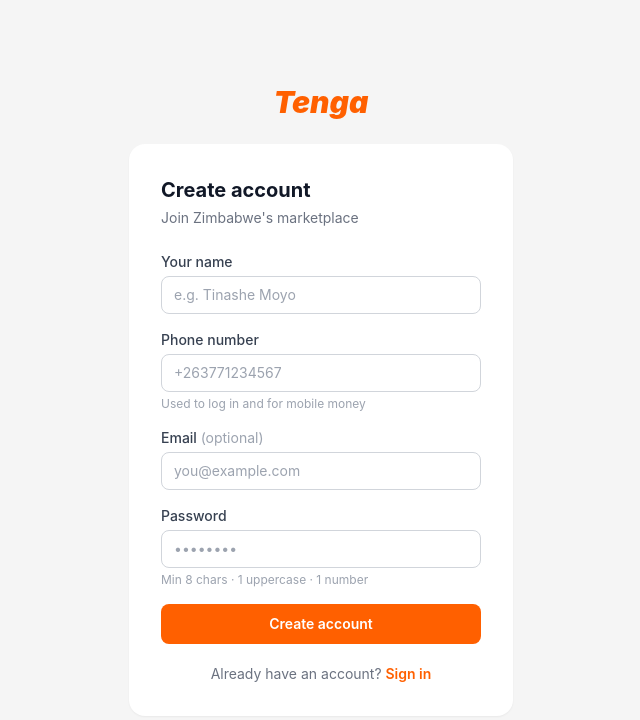
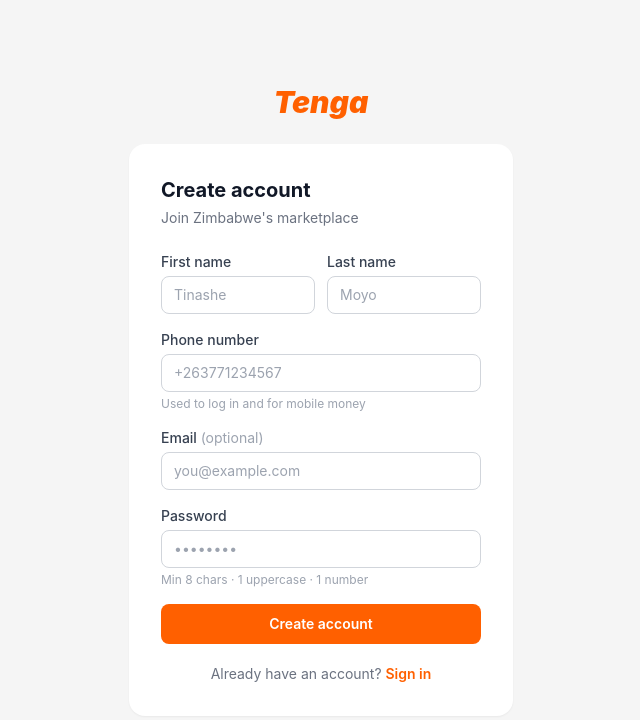
Before and after one commit to TyroneZeka/Tenga, a React (Vite) app in the folder web/: page /register in a window 1280 px wide. Shown: the top 720 px of the page, without its empty margins (319-959 px from the left). Built offline with nearby package versions, Linux system fonts and the light colour scheme.

Commit message:
fix(web): split registration name into First Name + Last Name fields

```diff
--- a/web/src/pages/RegisterPage.tsx
+++ b/web/src/pages/RegisterPage.tsx
@@ -6,7 +6,8 @@ import { useRegister } from '@/features/auth'
 import { ZIMBABWE_PHONE_REGEX } from '@/lib/constants'
 
 const schema = z.object({
-  displayName: z.string().min(2, 'Name must be at least 2 characters'),
+  firstName: z.string().min(1, 'First name is required').max(50, 'First name is too long'),
+  lastName: z.string().min(1, 'Last name is required').max(50, 'Last name is too long'),
   phone: z
     .string()
     .min(1, 'Phone number is required')
@@ -39,7 +40,8 @@ export default function RegisterPage() {
   } = useForm<FormValues>({ resolver: zodResolver(schema) })
 
   function onSubmit(data: FormValues) {
-    mutate({ ...data, email: data.email || undefined })
+    const { firstName, lastName, ...rest } = data
+    mutate({ ...rest, displayName: `${firstName} ${lastName}`.trim(), email: data.email || undefined })
   }
 
   return (
@@ -52,14 +54,24 @@ export default function RegisterPage() {
           <p className="mb-6 text-sm text-gray-500">Join Zimbabwe's marketplace</p>
 
           <form onSubmit={handleSubmit(onSubmit)} className="space-y-4">
-            <Field label="Your name" error={errors.displayName?.message}>
-              <input
-                {...register('displayName')}
-                className={inputCls(!!errors.displayName)}
-                placeholder="e.g. Tinashe Moyo"
-                autoComplete="name"
-              />
-            </Field>
+            <div className="grid grid-cols-2 gap-3">
+              <Field label="First name" error={errors.firstName?.message}>
+                <input
+                  {...register('firstName')}
+                  className={inputCls(!!errors.firstName)}
+                  placeholder="Tinashe"
+                  autoComplete="given-name"
+                />
+              </Field>
+              <Field label="Last name" error={errors.lastName?.message}>
+                <input
+                  {...register('lastName')}
+                  className={inputCls(!!errors.lastName)}
+                  placeholder="Moyo"
+                  autoComplete="family-name"
+                />
+              </Field>
+            </div>
 
             <Field
               label="Phone number"
```
